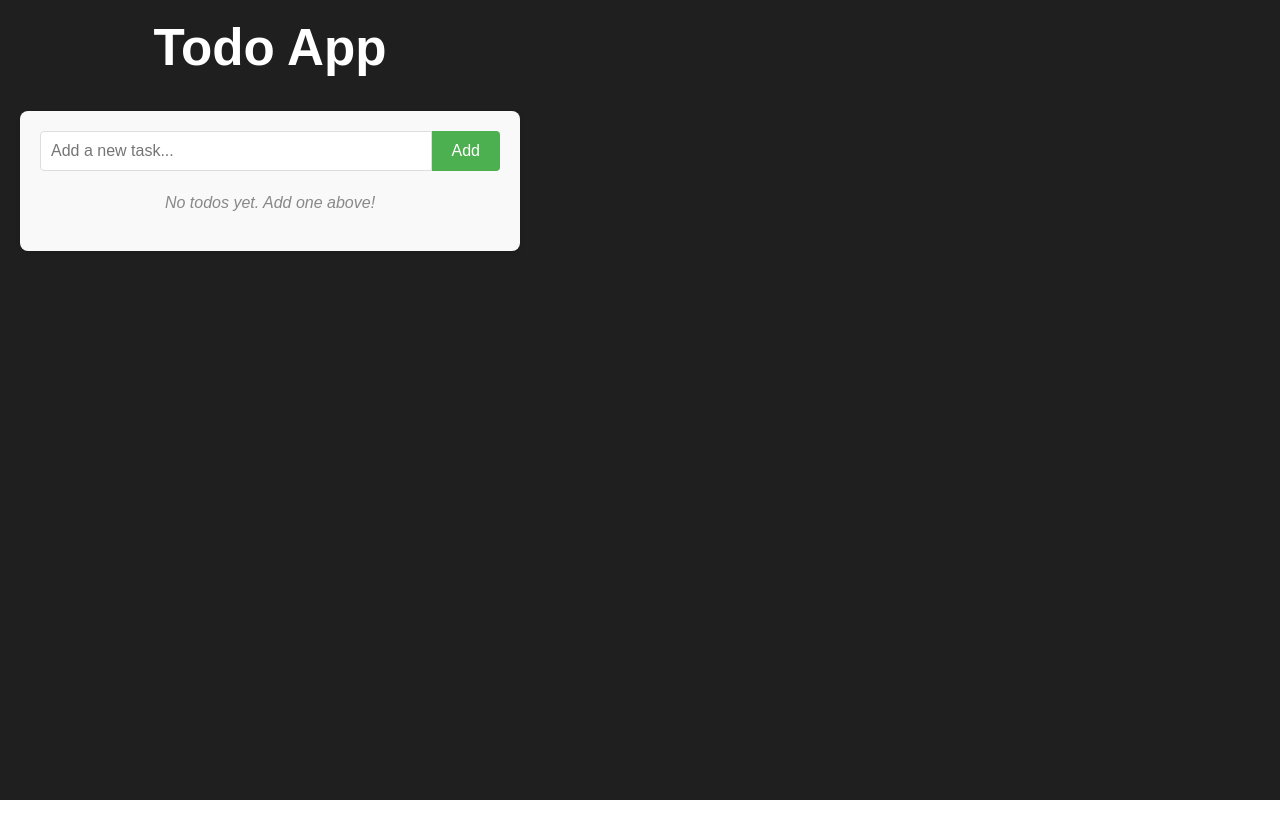
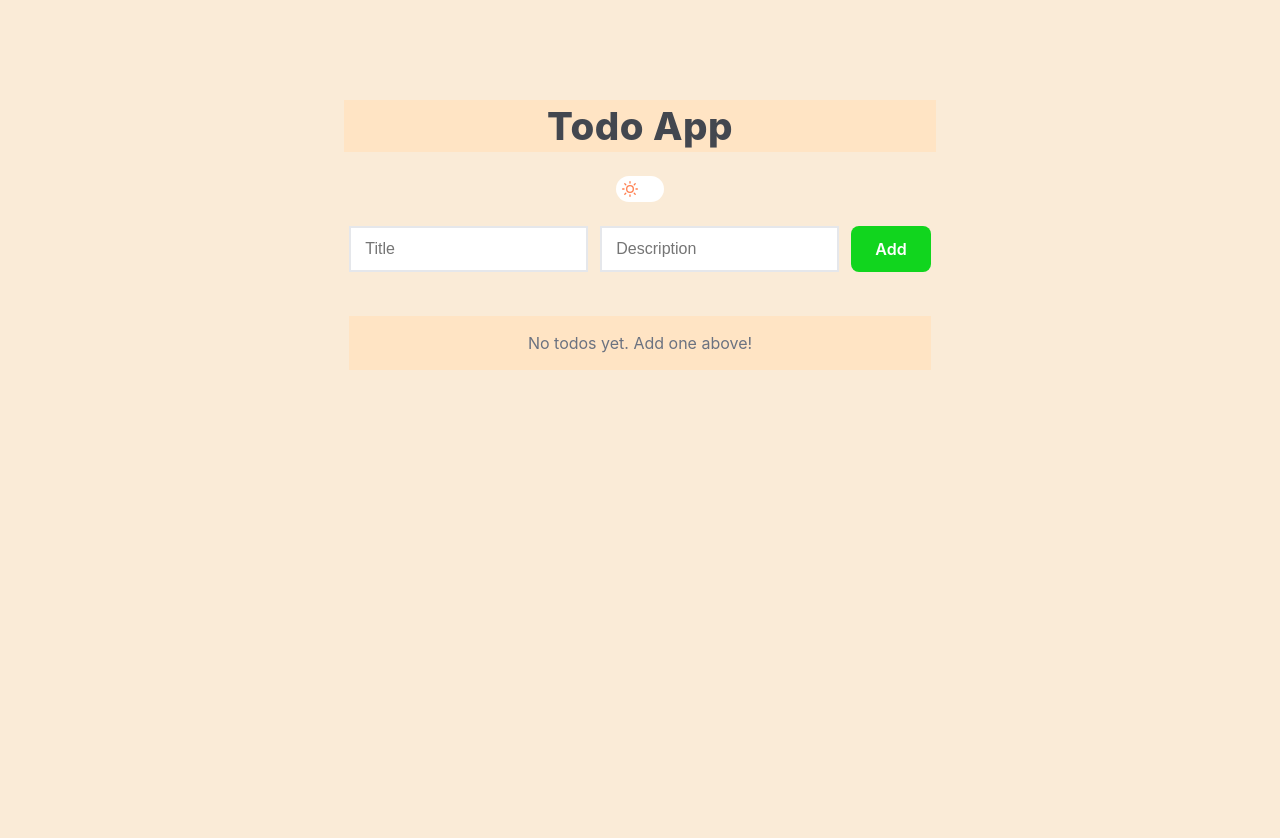
Before and after one commit to chhetrijanuka/react-todo-list-app, a React (Vite) app: page / in a window 1280 px wide. Shown: the top 838 px of the page. Before the commit the page ends 800 px from the top, so only its background shows below. Built offline with nearby package versions, Linux system fonts and the light colour scheme.

Commit message:
updated styles

```diff
--- a/src/App.css
+++ b/src/App.css
@@ -1,139 +1,241 @@
-.app {
-  width: 500px;
-  margin: 0 auto;
-  padding: 20px;
-  font-family: Arial, sans-serif;
+:root {
+  --bg: #f3f4f6;
+  --text: #111827;
+  --card: #ffffff;
+  --input: #e5e7eb;
+  --todo-bg: #f9fafb;
+  --btn-grad: linear-gradient(90deg, #11d51e, #11d51e);
+  --todo-hover: rgba(0, 0, 0, 0.08);
 }
 
-header {
-  text-align: center;
-  margin-bottom: 30px;
+.dark {
+  --bg: #0f172a;
+  --text: #f8fafc;
+  --card: #1e293b;
+  --input: #334155;
+  --todo-bg: #1e293b;
+  --btn-grad: linear-gradient(90deg, #11d51e, #11d51e);
+  --todo-hover: rgba(255, 255, 255, 0.1);
 }
 
-.datetime {
-  margin-top: 10px;
-  font-size: 1.1rem;
-  color: #555;
+body {
+  margin: 0;
+  font-family: "Inter", system-ui, sans-serif;
+  background: var(--bg);
+  color: var(--text);
+  min-height: 100vh;
+  display: flex;
+  justify-content: center;
+  padding-top: 100px;
+
+  transition: background 0.4s ease, color 0.4s ease;
+}
+html.dark body {
+  background: #22201f;
+  color: #f8fafc;
 }
 
-.todo-container {
-  background: #f9f9f9;
-  border-radius: 8px;
-  padding: 20px;
-  box-shadow: 0 2px 4px rgba(0, 0, 0, 0.1);
+html:not(.dark) body {
+  background: #faebd7;
+  color: #111827;
+}
+
+.app {
+  width: 100%;
+  max-width: 680px;
+}
+.app-header {
+  display: flex;
+  justify-content: space-between;
+  align-items: center;
+  margin-bottom: 24px;
+  flex-direction: column;
+}
+
+header h1 {
+  font-weight: 800;
+  font-size: clamp(1.8rem, 5vw, 2.4rem);
+  letter-spacing: 0.5px;
+  margin-bottom: 24px;
+  width: 100%;
+  text-align: center;
+  background: #ffe4c4;
+  padding: 5px;
+  color: #43474f;
+}
+html.dark header h1 {
+  background: #2f2c2a;
+  color: #fff;
+}
+.theme-toggle {
+  background: none;
+  border: 2px solid var(--input);
+  color: var(--text);
+  border-radius: 12px;
+  padding: 8px 14px;
+  cursor: pointer;
+  transition: background 0.3s;
+}
+
+.theme-toggle:hover {
+  background: var(--input);
 }
 
 .input-container {
-  display: flex;
-  margin-bottom: 20px;
+  display: grid;
+  grid-template-columns: 1fr 1fr auto;
+  gap: 12px;
+  margin-bottom: 32px;
 }
 
 .input-container input {
-  flex: 1;
-  padding: 10px;
-  border: 1px solid #ddd;
-  border-radius: 4px 0 0 4px;
+  border: 2px solid var(--input);
+  color: #111;
+  padding: 12px 14px;
   font-size: 1rem;
+  transition: border 0.2s, box-shadow 0.2s;
+}
+
+.input-container input:focus {
+  outline: none;
+  box-shadow: 0 0 0 2px rgba(178, 178, 195, 0.35);
 }
 
 .input-container button {
-  padding: 10px 20px;
-  background: #4CAF50;
-  color: white;
   border: none;
-  border-radius: 0 4px 4px 0;
+  background: var(--btn-grad);
+  color: #fff;
+  font-weight: 600;
+  padding: 0 24px;
   cursor: pointer;
-  font-size: 1rem;
+  transition: transform 0.15s;
 }
 
 .input-container button:hover {
-  background: #45a049;
+  transform: translateY(-2px);
 }
-
+button:focus, button:focus-visible {
+  outline: none !;
+}
+.empty-message {
+  text-align: center;
+  color: #6b7280;
+  margin-top: 12px;
+  padding: 15px;
+}
+html:not(.dark) .empty-message {
+  background: #ffe4c4;
+}
 .todo-list {
   list-style: none;
   padding: 0;
+  margin: 0;
+  display: grid;
+  gap: 16px;
 }
-
+html.dark .todo-list,
+html.dark .todo-item {
+  background: #2f2c2a;
+}
 .todo-item {
   display: flex;
   align-items: center;
-  padding: 10px;
-  margin-bottom: 10px;
-  background: white;
-  border-radius: 4px;
-  box-shadow: 0 1px 3px rgba(0, 0, 0, 0.1);
+  background: #ffe4c4;
+  padding: 14px 18px;
+  box-shadow: 0 2px 8px rgba(0, 0, 0, 0.04);
+  transition: background 0.3s, box-shadow 0.3s;
 }
 
-.todo-item.completed {
-  opacity: 0.7;
-}
 
 .todo-item.completed .todo-text {
   text-decoration: line-through;
-  color: #888;
+  opacity: 0.55;
+  color: red;
+  font-size: 20px;
+  font-family: sans-serif;
+}
+
+.todo-item input[type="checkbox"] {
+  margin-right: 14px;
+  accent-color: #11d51e;
+  width: 20px;
+  height: 20px;
 }
 
 .todo-text {
   flex: 1;
-  margin: 0 15px;
-  color: #000;
-}
-
-.todo-actions {
-  display: flex;
-  gap: 5px;
+  font-size: 1rem;
+  word-break: break-word;
+  font-size: 20px;
+  font-family: sans-serif;
 }
 
 .todo-actions button {
-  padding: 5px 10px;
+  background: none;
   border: none;
-  border-radius: 3px;
   cursor: pointer;
+  margin-left: 8px;
+  padding: 6px;
+  line-height: 0;
+  color: var(--text);
+  transition: color 0.2s, transform 0.15s;
 }
 
-.todo-actions button:first-child {
-  background: #2196F3;
-  color: white;
-}
-
-.todo-actions button:last-child {
-  background: #f44336;
-  color: white;
+.todo-actions button:hover {
+  color: #ef4444;
+  transform: translateY(-1px);
 }
 
 .edit-container {
+  flex: 1;
   display: flex;
-  flex: 1;
-  gap: 5px;
+  gap: 8px;
 }
 
 .edit-container input {
   flex: 1;
-  padding: 5px;
-  border: 1px solid #ddd;
-  border-radius: 3px;
 }
 
-.edit-container button {
-  padding: 5px 10px;
-  border: none;
-  border-radius: 3px;
-  cursor: pointer;
+.edit-container button:first-of-type {
+  background: linear-gradient(90deg, #10b981, #22c55e);
+  color: #fff;
 }
 
-.edit-container button:first-child {
-  background: #4CAF50;
-  color: white;
+.edit-container button:last-of-type {
+  background: #f3f4f6;
+}
+.switch {
+  position: relative;
+  width: 48px;
+  height: 26px;
+  display: inline-block;
 }
 
-.edit-container button:last-child {
-  background: #f44336;
-  color: white;
+.switch input {
+  opacity: 0;
+  width: 0;
+  height: 0;
 }
 
-.empty-message {
-  text-align: center;
-  color: #888;
-  font-style: italic;
+.slider {
+  position: absolute;
+  cursor: pointer;
+  background-color: #fff;
+  border-radius: 34px;
+  top: 0;
+  left: 0;
+  right: 0;
+  bottom: 0;
+  transition: background-color 0.3s;
+  display: flex;
+  align-items: center;
+  justify-content: flex-start;
+  padding: 0 6px;
+  color: var(--text);
 }
+
+.switch input:checked + .slider {
+  justify-content: flex-end;
+  background-color: #3e3f78;;
+  color: #fff;
+}
--- a/src/App.jsx
+++ b/src/App.jsx
@@ -1,24 +1,49 @@
-
-import React, { useState } from 'react';
-import './App.css';
-import TodoForm from './components/todoapp/TodoForm';
-import TodoList from './components/todoapp/TodoList';
+import React, { useState, useEffect } from "react";
+import "./App.css";
+import TodoForm from "./components/todoapp/TodoForm";
+import TodoList from "./components/todoapp/TodoList";
+import { FiSun, FiMoon } from "react-icons/fi"; // Icons for slider
 
 function App() {
+  const [todos, setTodos] = useState(() => {
+    const saved = localStorage.getItem("todos");
+    return saved ? JSON.parse(saved) : [];
+  });
 
-  const [todos, setTodos] = useState(() => {
-    const savedTodos = localStorage.getItem('todos');
-    return savedTodos ? JSON.parse(savedTodos) : [];
-  });
+  const [darkMode, setDarkMode] = useState(
+    () => localStorage.getItem("theme") === "dark"
+  );
+
+  useEffect(() => {
+    localStorage.setItem("theme", darkMode ? "dark" : "light");
+
+    // Apply the theme class to <html> tag
+    document.documentElement.className = darkMode ? "dark" : "";
+
+  }, [darkMode]);
+
   return (
     <div className="app">
-      <header>
+      <header className="app-header">
         <h1>Todo App</h1>
+
+        {/* Slider Switch */}
+        <label className="switch">
+          <input
+            type="checkbox"
+            checked={darkMode}
+            onChange={() => setDarkMode(!darkMode)}
+            aria-label="Toggle dark mode"
+          />
+          <span className="slider">
+            {darkMode ? <FiMoon size={16} /> : <FiSun size={16} style={{ color: "#ff7f50" }}/>}
+          </span>
+        </label>
       </header>
 
       <div className="todo-container">
-        <TodoForm todos={todos} setTodos={setTodos}/>
-       <TodoList todos = {todos} setTodos = {setTodos}/>
+        <TodoForm todos={todos} setTodos={setTodos} />
+        <TodoList todos={todos} setTodos={setTodos} />
       </div>
     </div>
   );
--- a/src/components/todoapp/TodoForm.jsx
+++ b/src/components/todoapp/TodoForm.jsx
@@ -1,34 +1,42 @@
-import React, { useState } from 'react';
+import  { useState } from "react";
 
-const TodoForm = ({todos,setTodos}) => {
-    const [inputValue, setInputValue] = useState('');
+const TodoForm = ({ todos, setTodos }) => {
+  const [title, setTitle] = useState("");
+  const [desc, setDesc] = useState("");
 
   const addTodo = () => {
-    if (inputValue.trim()) {
-      setTodos([...todos, {
-        id: Date.now(),
-        text: inputValue,
-        completed: false
-      }]);
-      setInputValue('');
-    }
+    if (!title.trim() && !desc.trim()) return;
+
+    // Keep the data shape unchanged – concatenate title + desc
+    const text = desc.trim() ? `${title.trim()} — ${desc.trim()}` : title.trim();
+
+    setTodos([
+      ...todos,
+      { id: Date.now(), text, completed: false }
+    ]);
+    setTitle("");
+    setDesc("");
   };
-  const handleKeyDown = (e) => {
-    if (e.key === 'Enter') {
-      addTodo();
-    }
-  };
+
+  const onEnter = (e) => e.key === "Enter" && addTodo();
+
   return (
-        <div className="input-container">
-        <input
-        type="text"
-        value={inputValue}
-        onChange={(e) => setInputValue(e.target.value)}
-        onKeyDown={handleKeyDown}
-        placeholder="Add a new task..."
-        />
-        <button onClick={addTodo}>Add</button>
+    <div className="input-container">
+      <input
+        value={title}
+        onChange={(e) => setTitle(e.target.value)}
+        placeholder="Title"
+        onKeyDown={onEnter}
+      />
+      <input
+        value={desc}
+        onChange={(e) => setDesc(e.target.value)}
+        placeholder="Description"
+        onKeyDown={onEnter}
+      />
+      <button onClick={addTodo}>Add</button>
     </div>
   );
 };
+
 export default TodoForm;
--- a/src/components/todoapp/TodoItem.jsx
+++ b/src/components/todoapp/TodoItem.jsx
@@ -1,4 +1,5 @@
-import React, { useState } from 'react';
+
+import { FaEdit, FaTrash } from "react-icons/fa";
 
 const TodoItem = ({
   todo,
@@ -11,9 +12,11 @@ const TodoItem = ({
   setEditingText,
   editingId
 }) => {
+  const isEditing = editingId === todo.id;
+
   return (
-        <li key={todo.id} className={`todo-item ${todo.completed ? 'completed' : ''}`}>
-            {editingId === todo.id ? (
+    <li className={`todo-item ${todo.completed ? "completed" : ""}`}>
+      {isEditing ? (
         <div className="edit-container">
           <input
             type="text"
@@ -31,14 +34,21 @@ const TodoItem = ({
             checked={todo.completed}
             onChange={() => toggleComplete(todo.id)}
           />
+
           <span className="todo-text">{todo.text}</span>
+
           <div className="todo-actions">
-                        <button onClick={() => startEditing(todo)}>Edit</button>
-                        <button onClick={() => deleteTodo(todo.id)}>Delete</button>
+            <button aria-label="Edit" onClick={() => startEditing(todo)}>
+              <FaEdit style={{ color: "rgb(19 183 89 / 90%)" }}/>
+            </button>
+            <button aria-label="Delete" onClick={() => deleteTodo(todo.id)}>
+              <FaTrash style={{ color: "rgb(250 21 98)" }}/>
+            </button>
           </div>
         </>
       )}
     </li>
   );
 };
+
 export default TodoItem;
```
Lines whose indentation alone changed are shown as unchanged.
